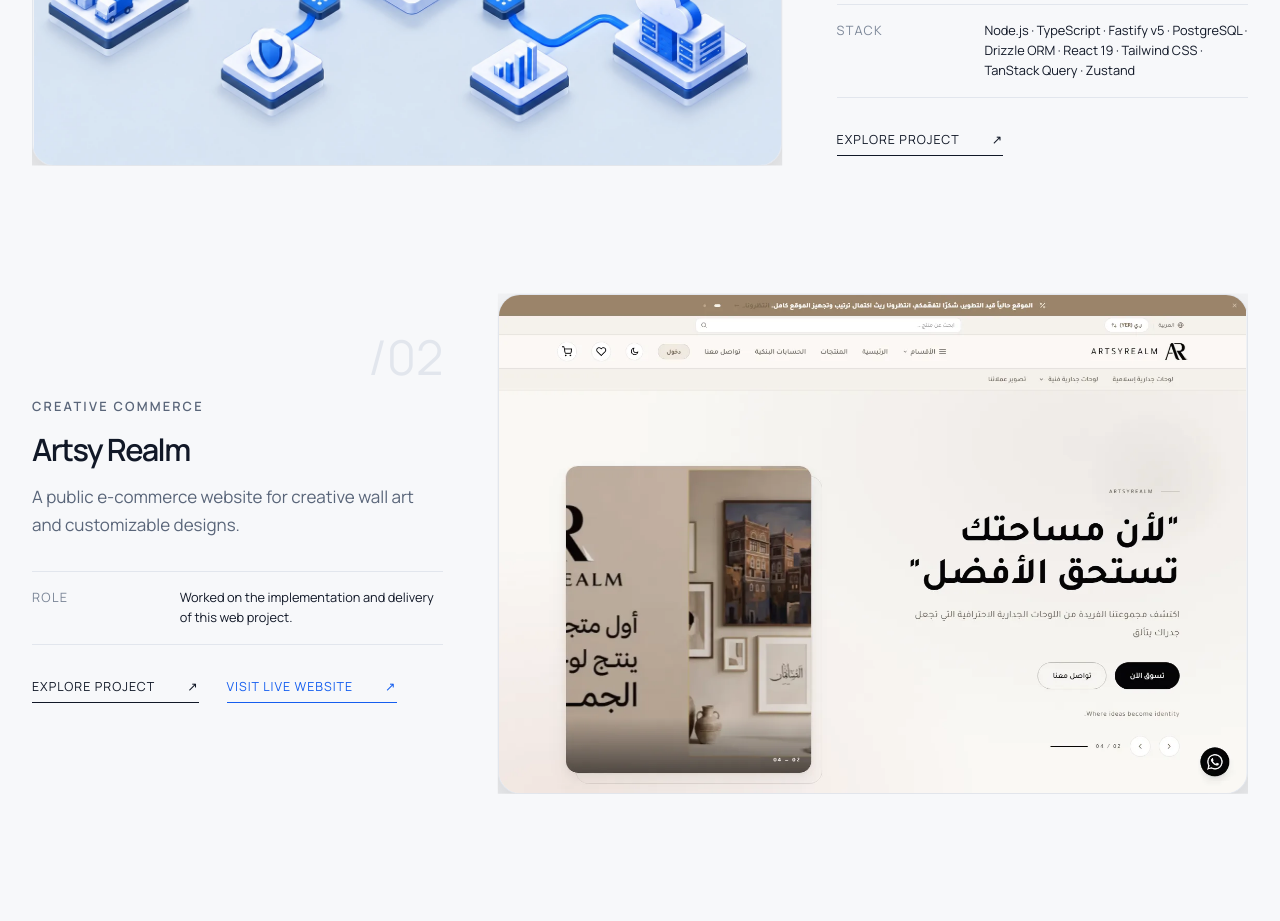
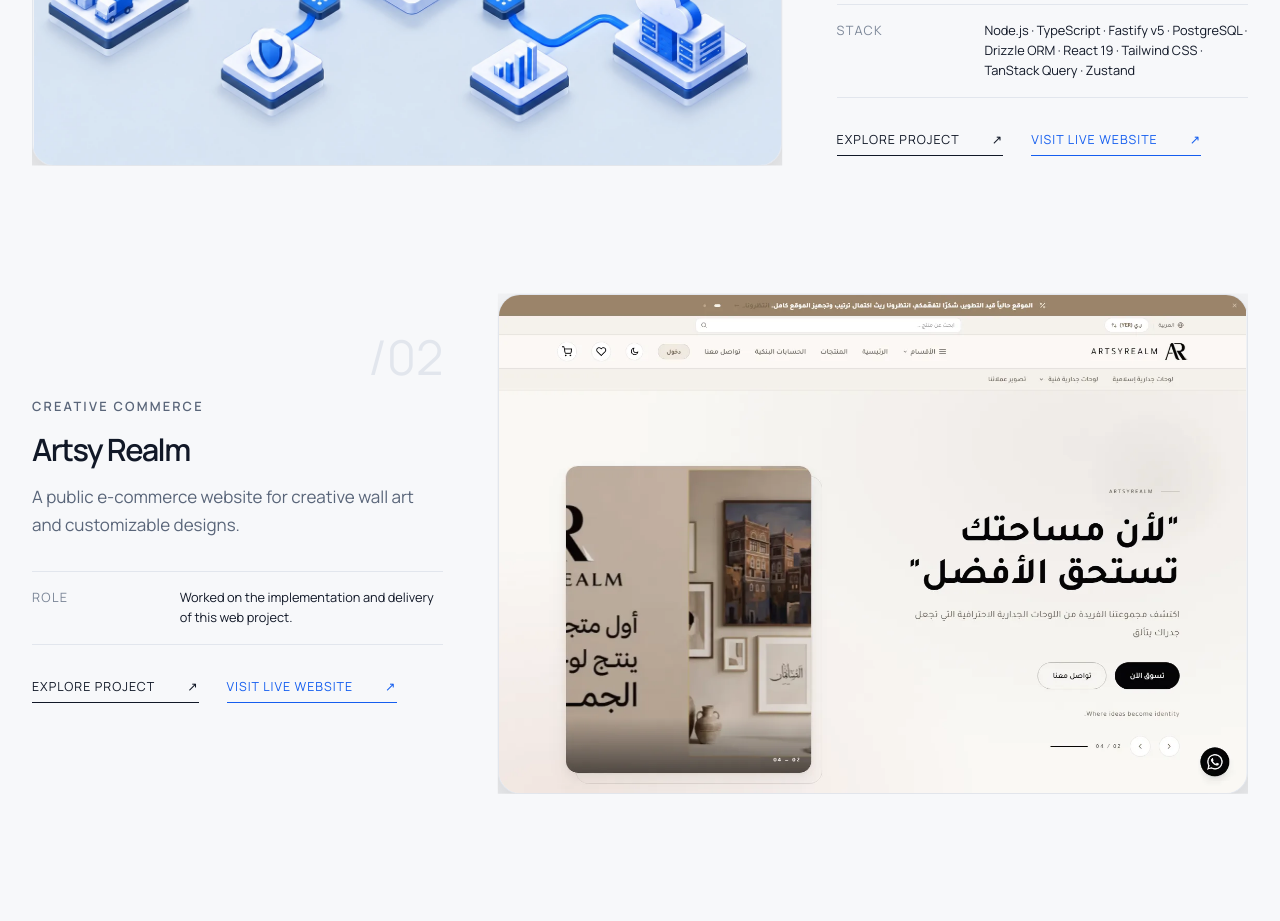
Before and after one commit to mahmoudalmagrami/mahmoud-portfolio, a Next.js app: page /en in a window 1280 px wide. Shown: the part 1520-2441 px from the top of the page. Built offline with nearby package versions, Linux system fonts and the light colour scheme; no server answers.

Commit message:
feat: link shipping ERP GitHub repository in portfolio

```diff
--- a/src/content/projects.ts
+++ b/src/content/projects.ts
@@ -5,6 +5,7 @@
     slug: "shipping-accounting-erp",
     index: "01",
     featured: true,
+    liveUrl: "https://github.com/mahmoudalmagrami/shipping-erp-system",
     category: {
       en: "Enterprise ERP & Logistics",
       ar: "أنظمة إدارة الشحن والمحاسبة"
```
